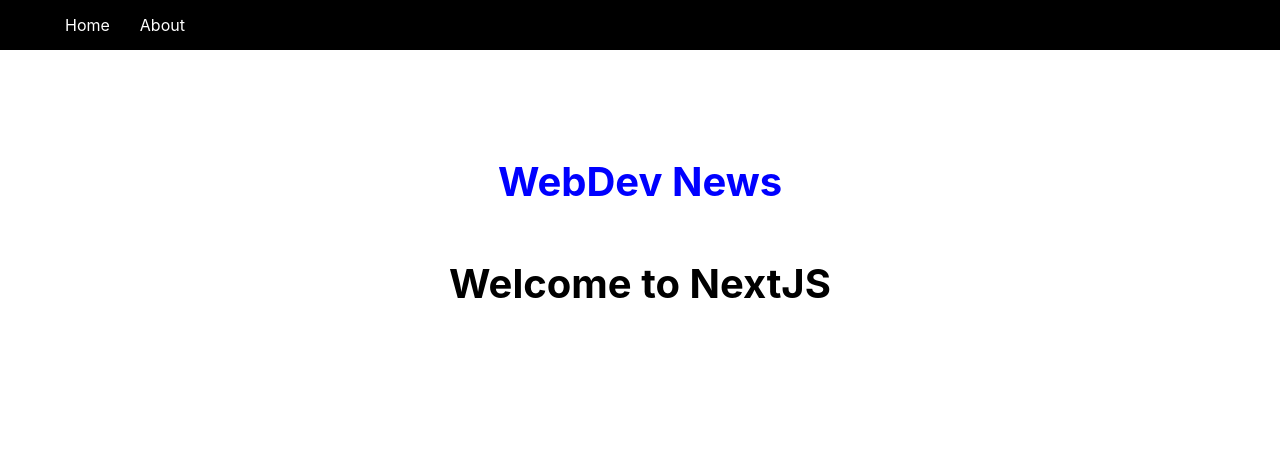
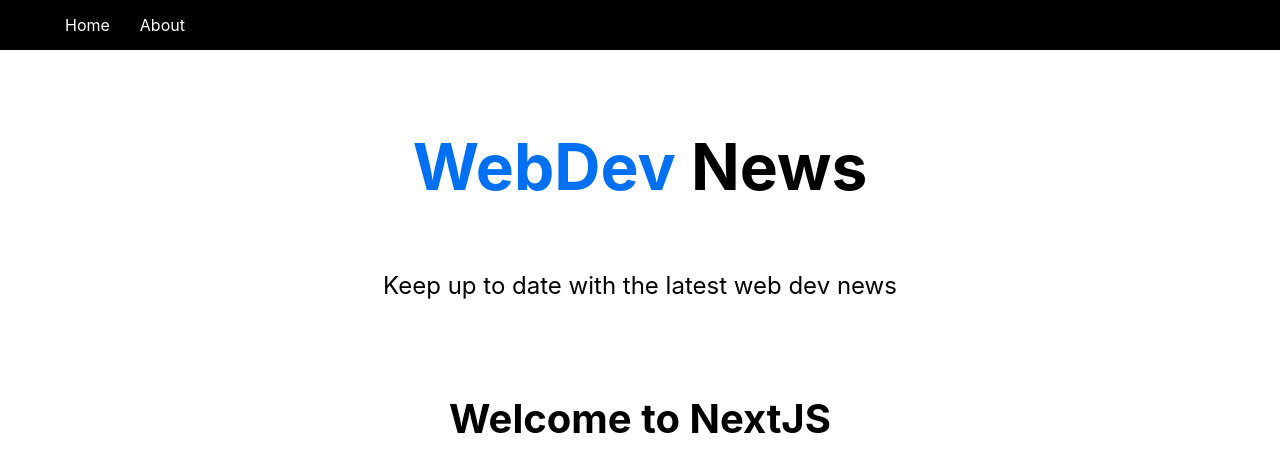
Before and after one commit to AsP3X/first-nextjs-app, a Next.js app: page / in a window 1280 px wide. Shown: the top 472 px of the page. Built offline with nearby package versions, Linux system fonts and the light colour scheme.

Commit message:
TASK: removed conditional styleing

```diff
--- a/components/Header.js
+++ b/components/Header.js
@@ -1,20 +1,12 @@
 import headerStyles from '../styles/Header.module.css'
 
 const Header = () => {
-  const x = 2
   return (
     <div>
-      <h1 className='title'>
+      <h1 className={ headerStyles.title }>
         <span>WebDev</span> News
       </h1>
-
-      <style jsx>
-        {`
-          .title {
-            color: ${x>3?'red':'blue'}
-          }
-        `}
-      </style>
+      <p className={ headerStyles.description }>Keep up to date with the latest web dev news</p>
     </div>
   )
 }
```
